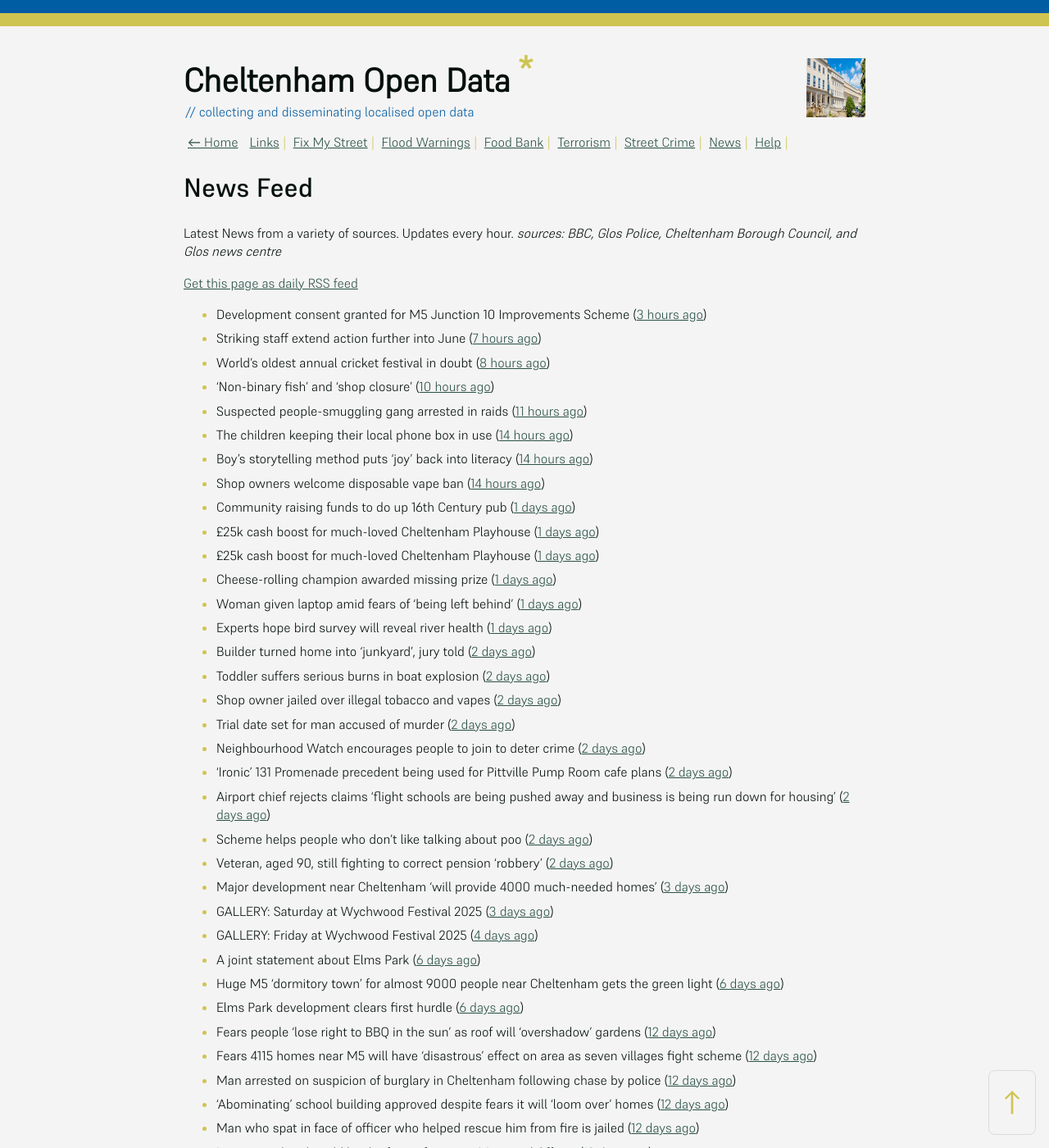
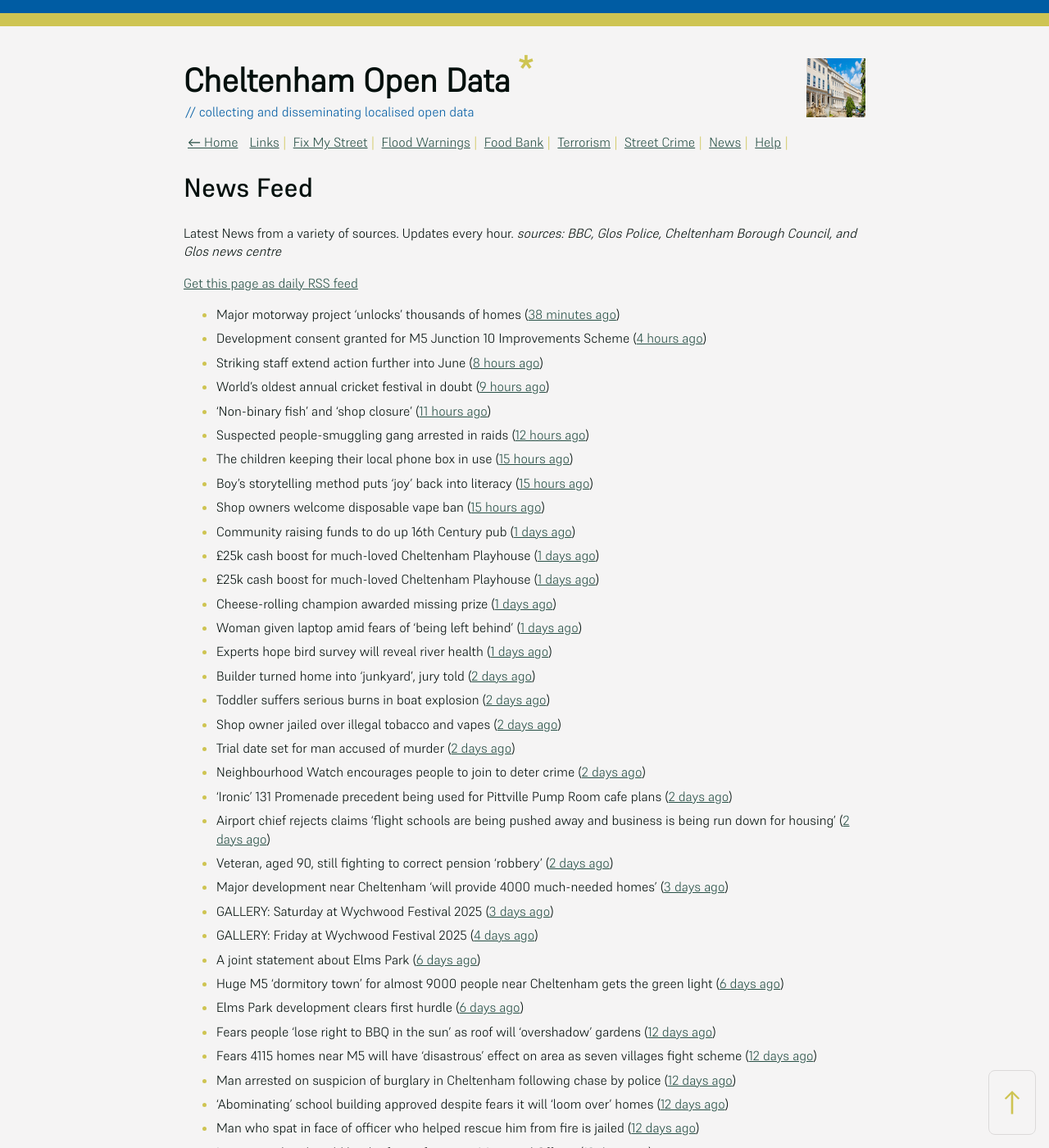
Before and after one commit to mat-0/cheltenham-open-data, a Jekyll site: the page built from _pages/news.md, in a window 1280 px wide and 1400 px high. Shown: the whole window at 82% size. Built offline with Jekyll 4.4.1, drawn with Linux system fonts in a browser that asks for light colours.

Commit message:
Updated 2025-06-04 20:58:05

```diff
--- a/_pages/news.md
+++ b/_pages/news.md
@@ -12,14 +12,15 @@ _sources: BBC, Glos Police, Cheltenham Borough Council, and Glos news centre_
 [Get this page as daily RSS feed](/daily.rss)
 
 <!-- news_marker starts -->
-- Development consent granted for M5 Junction 10 Improvements Scheme ([3 hours ago](https://gloucesternewscentre.co.uk/development-consent-granted-for-m5-junction-10-improvements-scheme/))
-- Striking staff extend action further into June ([7 hours ago](https://www.bbc.com/news/articles/cz9y0dnl0k3o))
-- World's oldest annual cricket festival in doubt ([8 hours ago](https://www.bbc.com/news/articles/cvgvlx1ve79o))
-- 'Non-binary fish' and 'shop closure' ([10 hours ago](https://www.bbc.com/news/articles/c787lp1npgjo))
-- Suspected people-smuggling gang arrested in raids ([11 hours ago](https://www.bbc.com/news/articles/cx2j67x49pwo))
-- The children keeping their local phone box in use ([14 hours ago](https://www.bbc.com/news/articles/c1dekpd164no))
-- Boy's storytelling method puts 'joy' back into literacy ([14 hours ago](https://www.bbc.com/news/articles/c6268ykxkdno))
-- Shop owners welcome disposable vape ban ([14 hours ago](https://www.bbc.com/news/articles/cgle5pgy4lgo))
+- Major motorway project 'unlocks' thousands of homes ([38 minutes ago](https://www.bbc.com/news/articles/cvgnz6eyr22o))
+- Development consent granted for M5 Junction 10 Improvements Scheme ([4 hours ago](https://gloucesternewscentre.co.uk/development-consent-granted-for-m5-junction-10-improvements-scheme/))
+- Striking staff extend action further into June ([8 hours ago](https://www.bbc.com/news/articles/cz9y0dnl0k3o))
+- World's oldest annual cricket festival in doubt ([9 hours ago](https://www.bbc.com/news/articles/cvgvlx1ve79o))
+- 'Non-binary fish' and 'shop closure' ([11 hours ago](https://www.bbc.com/news/articles/c787lp1npgjo))
+- Suspected people-smuggling gang arrested in raids ([12 hours ago](https://www.bbc.com/news/articles/cx2j67x49pwo))
+- The children keeping their local phone box in use ([15 hours ago](https://www.bbc.com/news/articles/c1dekpd164no))
+- Boy's storytelling method puts 'joy' back into literacy ([15 hours ago](https://www.bbc.com/news/articles/c6268ykxkdno))
+- Shop owners welcome disposable vape ban ([15 hours ago](https://www.bbc.com/news/articles/cgle5pgy4lgo))
 - Community raising funds to do up 16th Century pub ([1 days ago](https://www.bbc.com/news/articles/c1kvgy4p4nwo))
 - £25k cash boost for much-loved Cheltenham Playhouse ([1 days ago](https://gloucesternewscentre.co.uk/25k-cash-boost-for-much-loved-cheltenham-playhouse/))
 - £25k cash boost for much-loved Cheltenham Playhouse ([1 days ago](https://www.cheltenham.gov.uk/news/article/3017/25k_cash_boost_for_much-loved_cheltenham_playhouse))
@@ -33,7 +34,6 @@ _sources: BBC, Glos Police, Cheltenham Borough Council, and Glos news centre_
 - Neighbourhood Watch encourages people to join to deter crime ([2 days ago](https://gloucesternewscentre.co.uk/neighbourhood-watch-encourages-people-to-join-to-deter-crime/))
 - ‘Ironic’ 131 Promenade precedent being used for Pittville Pump Room cafe plans ([2 days ago](https://gloucesternewscentre.co.uk/ironic-131-promenade-precedent-being-used-for-pittville-pump-room-cafe-plans/))
 - Airport chief rejects claims ‘flight schools are being pushed away and business is being run down for housing’ ([2 days ago](https://gloucesternewscentre.co.uk/airport-chief-rejects-claims-flight-schools-are-being-pushed-away-and-business-is-being-run-down-for-housing/))
-- Scheme helps people who don't like talking about poo ([2 days ago](https://www.bbc.com/news/articles/cg711227mv2o))
 - Veteran, aged 90, still fighting to correct pension 'robbery' ([2 days ago](https://www.bbc.com/news/articles/c2d5l7k3p31o))
 - Major development near Cheltenham ‘will provide 4000 much-needed homes’ ([3 days ago](https://gloucesternewscentre.co.uk/major-development-near-cheltenham-will-provide-4000-much-needed-homes/))
 - GALLERY: Saturday at Wychwood Festival 2025 ([3 days ago](https://gloucesternewscentre.co.uk/gallery-saturday-at-wychwood-festival-2025/))
```
Also changed, not shown: _data/flood.json (+4 -4 lines), index.md (+5 -5 lines).
